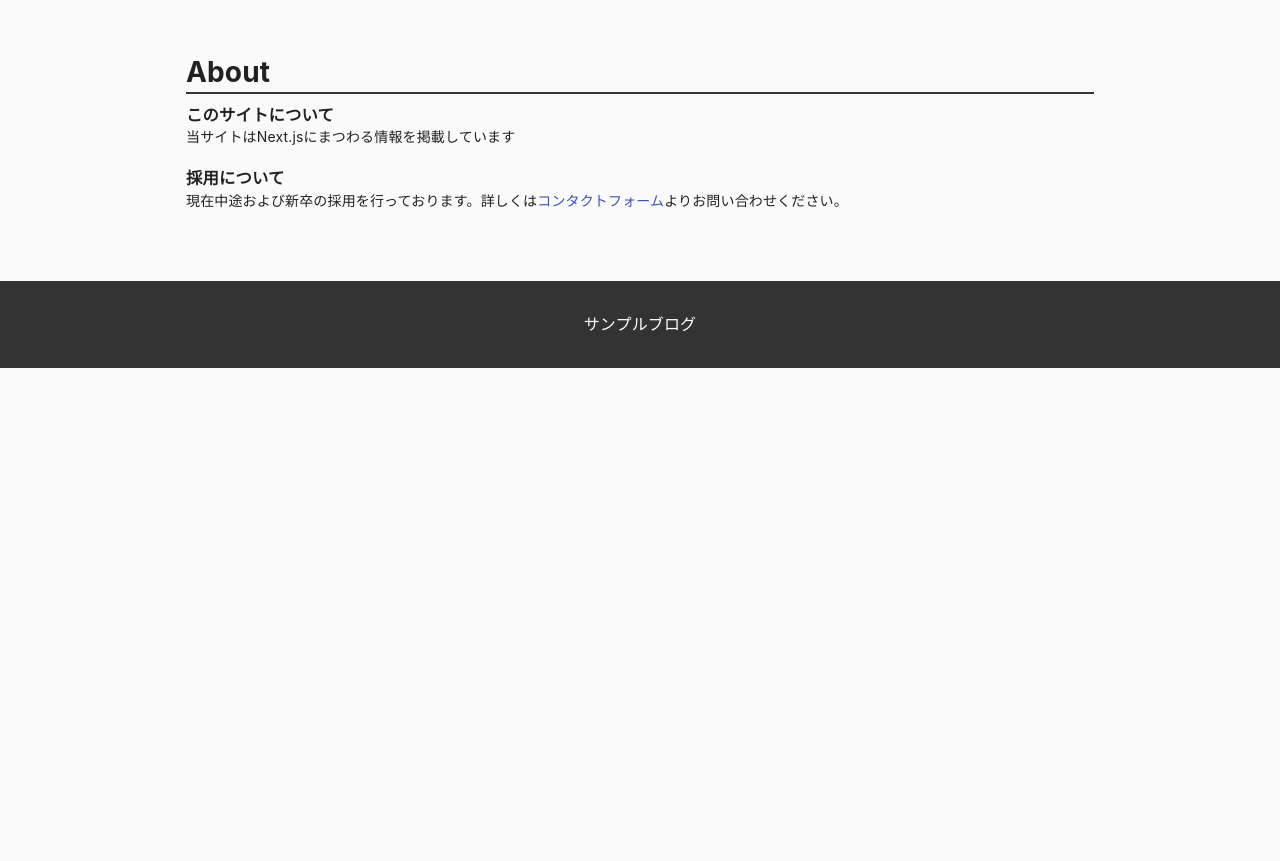
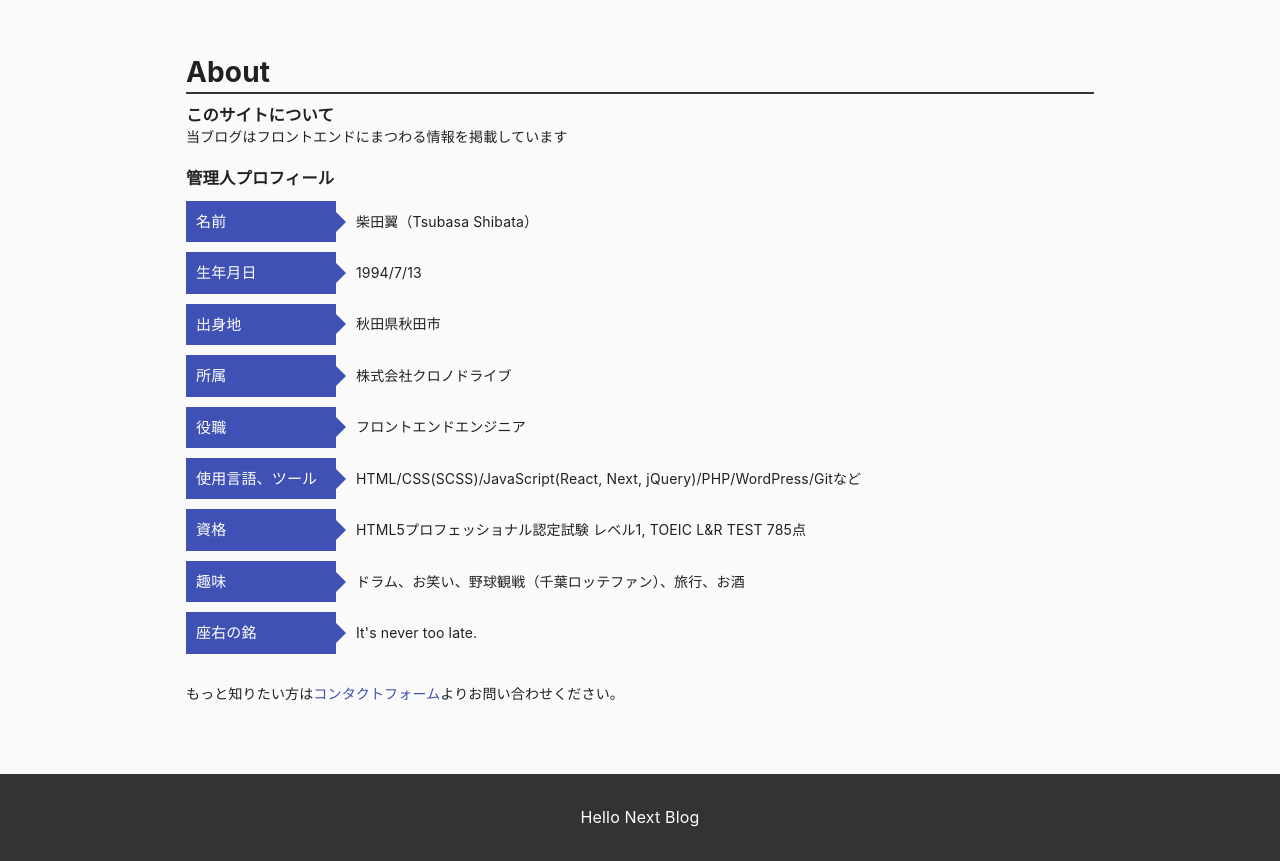
Before and after one commit to shibazo3/nextjs-blog-microcms, a Next.js app: page /about in a window 1280 px wide. Shown: the part 560-1421 px from the top of the page. Before the commit the page ends 928 px from the top, so only its background shows below. Built offline with nearby package versions, Linux system fonts and the light colour scheme.

Commit message:
update info

```diff
--- a/components/Layout/Footer.js
+++ b/components/Layout/Footer.js
@@ -4,7 +4,7 @@ import styles from "./layout.module.css";
 const Footer = () => {
   return (
     <>
-      <div className={styles.footer}>サンプルブログ</div>
+      <div className={styles.footer}>Hello Next Blog</div>
     </>
   );
 };
--- a/components/MainVisual/MainVisual.js
+++ b/components/MainVisual/MainVisual.js
@@ -15,11 +15,10 @@ const MainVisual = () => {
           alt=""
         />
         <div className={styles.catch}>
-          <h1 className={styles.catchHeading}>Next.js Sample Blog</h1>
+          <h1 className={styles.catchHeading}>Hello Next Blog</h1>
           <p className={styles.catchText}>
-            Lorem ipsum dolor sit amet consectetur adipisicing elit. Magni
-            sapiente porro voluptas perspiciatis ducimus maxime nemo recusandae
-            eos perferendis inventore?
+            This blog was made with Next.js, micro CMS, and Vercel. <br />
+            I'm aiming to improve the performance of websites.
           </p>
         </div>
       </div>
--- /dev/null
+++ b/components/UIKit/Table/Table.js
@@ -0,0 +1,15 @@
+import React from "react";
+import styles from "./table.module.css";
+
+const Table = (props) => {
+  return (
+    <>
+      <dl className={styles.table1}>
+        <dt className={styles.table1__title}>{props.title}</dt>
+        <dd className={styles.table1__desc}>{props.desc}</dd>
+      </dl>
+    </>
+  );
+};
+
+export default Table;
--- /dev/null
+++ b/components/UIKit/Table/table.module.css
@@ -0,0 +1,66 @@
+.table1 {
+  margin: 10px 0;
+  display: flex;
+  align-items: center;
+  width: 100%;
+}
+
+.table1__title {
+  padding: 10px;
+  background: #3f51b5;
+  vertical-align: middle;
+  text-align: left;
+  width: 100px;
+  overflow: visible;
+  position: relative;
+  color: #fff;
+  font-weight: normal;
+  font-size: 15px;
+  flex-basis: 150px;
+  flex-shrink: 0;
+}
+
+.table1__title:after {
+  left: 100%;
+  top: 50%;
+  border: solid transparent;
+  content: " ";
+  height: 0;
+  width: 0;
+  position: absolute;
+  pointer-events: none;
+  border-color: rgba(136, 183, 213, 0);
+  border-left-color: #3f51b5;
+  border-width: 10px;
+  margin-top: -10px;
+}
+
+.table1__desc {
+  flex: 1;
+  padding: 0 0 0 20px;
+}
+
+@media screen and (max-width: 767px) {
+  .table1 {
+    flex-direction: column;
+  }
+
+  .table1 + .table1 {
+    margin-top: 20px;
+  }
+
+  .table1__title {
+    width: 100%;
+    flex-basis: 0;
+  }
+
+  .table1__title:after {
+    content: none;
+  }
+
+  .table1__desc {
+    margin-top: 10px;
+    padding-left: 0;
+    width: 100%;
+  }
+}
--- a/pages/about/about.module.css
+++ b/pages/about/about.module.css
@@ -14,6 +14,10 @@
   padding: 10px 0;
 }
 
+.text1 {
+  margin-top: 30px;
+}
+
 @media screen and (max-width: 767px) {
   .container {
     width: 100%;
--- a/pages/about/index.js
+++ b/pages/about/index.js
@@ -1,6 +1,7 @@
 import Head from "next/head";
 import Link from "next/link";
 import { Layout } from "../../components/index";
+import Table from "../../components/UIKit/Table/Table";
 import styles from "./about.module.css";
 
 export default function About(props) {
@@ -17,12 +18,31 @@ export default function About(props) {
         <h2 className={styles.heading1}>About</h2>
         <section className={styles.inner}>
           <h3 className={styles.heading2}>このサイトについて</h3>
-          <p>当サイトはNext.jsにまつわる情報を掲載しています</p>
+          <p>当ブログはフロントエンドにまつわる情報を掲載しています</p>
         </section>
         <section className={styles.inner}>
-          <h3 className={styles.heading2}>採用について</h3>
-          <p>
-            現在中途および新卒の採用を行っております。詳しくは
+          <h3 className={styles.heading2}>管理人プロフィール</h3>
+          <Table title="名前" desc="柴田翼（Tsubasa Shibata）" />
+          <Table title="生年月日" desc="1994/7/13" />
+          <Table title="出身地" desc="秋田県秋田市" />
+          <Table title="所属" desc="株式会社クロノドライブ" />
+          <Table title="役職" desc="フロントエンドエンジニア" />
+          <Table
+            title="使用言語、ツール"
+            desc="HTML/CSS(SCSS)/JavaScript(React, Next, jQuery)/PHP/WordPress/Gitなど"
+          />
+          <Table
+            title="資格"
+            desc="HTML5プロフェッショナル認定試験 レベル1, TOEIC L&R TEST 785点"
+          />
+          <Table
+            title="趣味"
+            desc="ドラム、お笑い、野球観戦（千葉ロッテファン）、旅行、お酒"
+          />
+          <Table title="座右の銘" desc="It's never too late." />
+
+          <p className={styles.text1}>
+            もっと知りたい方は
             <Link href="/contact/" className={styles.link}>
               コンタクトフォーム
             </Link>
```
